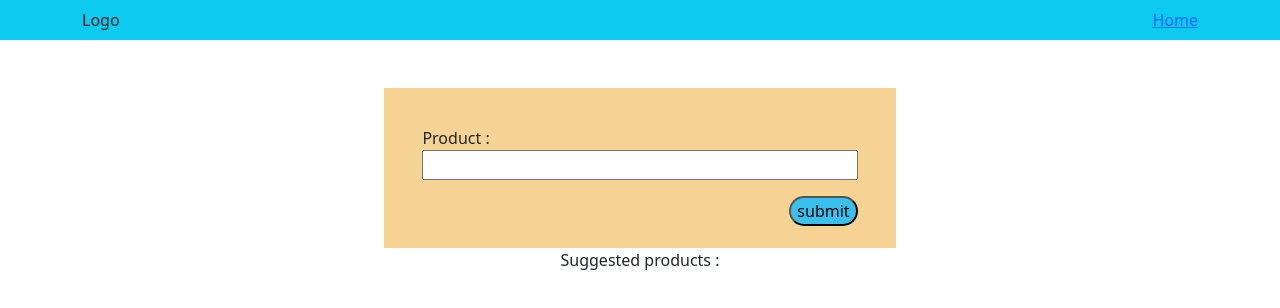
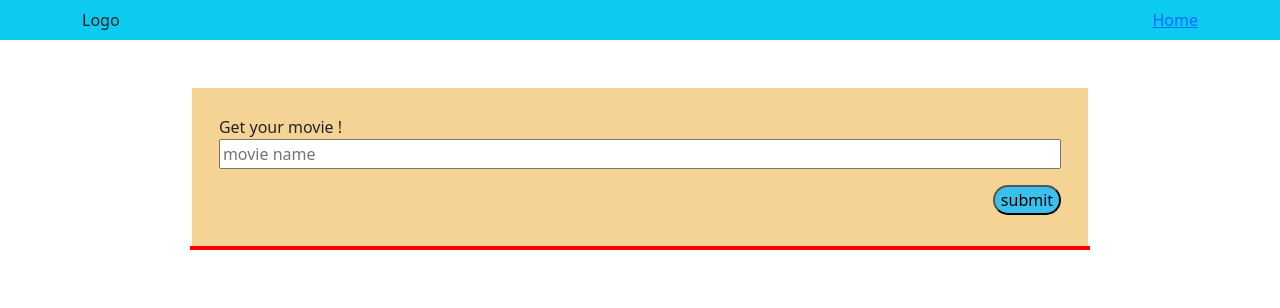
Before and after one commit to NorMenMe/react-shopping-list, a React (Create React App) app: page /create in a window 1280 px wide. Shown: the top 308 px of the page. Built offline with nearby package versions, Linux system fonts and the light colour scheme.

Commit message:
switching to dev-2

```diff
--- a/src/components/Create.js
+++ b/src/components/Create.js
@@ -2,17 +2,16 @@ import React, { useState, useContext } from "react";
 import ProductContext from "./ProductContext";
 import List from "./List";
 import Form from "./Form";
-
 import { Link } from "react-router-dom";
 
 function Create() {
   return (
-    <>
+    <div className="wrapper-create">
       <div className="container-form">
         <Form />
       </div>
       <List />
-    </>
+    </div>
   );
 }
 
--- a/src/components/Form.js
+++ b/src/components/Form.js
@@ -9,12 +9,13 @@ function Form() {
     <>
       <form onSubmit={handleFormSubmit}>
         <div className="container-input">
-          <label htmlFor="product">Product : </label>
+          <label htmlFor="product">Get your movie ! </label>
           <input
             type="text"
             id="product"
             onChange={handleInputChange}
             value={entry}
+            placeholder="movie name"
           />
         </div>
         <div className="container-btn">
--- a/src/components/List.js
+++ b/src/components/List.js
@@ -18,7 +18,7 @@ function List() {
     );
   });
 
-  return <div className="wrapper-list">Suggested products :{result}</div>;
+  return <div className="wrapper-list">{result}</div>;
 }
 
 export default List;
--- a/src/scss/abstracts/_mixins.scss
+++ b/src/scss/abstracts/_mixins.scss
@@ -23,3 +23,10 @@
   flex-direction: row;
   justify-content: space-between;
 }
+
+@mixin flex-wrap {
+  display: flex;
+  flex-direction: row;
+  flex-wrap: wrap;
+  justify-content: center;
+}
--- a/src/scss/components/_create.scss
+++ b/src/scss/components/_create.scss
@@ -1,5 +1,9 @@
+.wrapper-create {
+  width: 70%;
+  margin: 0 auto;
+
   .container-form {
-  width: 40%;
+    width: 100%;
     height: 10rem;
     background-color: #f5d394;
     margin: 0 auto;
@@ -23,3 +27,4 @@
       }
     }
   }
+}
--- a/src/scss/components/_list.scss
+++ b/src/scss/components/_list.scss
@@ -1,3 +1,11 @@
 .wrapper-list {
-  @include center-column;
+  // @include center-column;
+  @include flex-wrap;
+  // @include center;
+  outline: 2px solid red;
+
+  .card {
+    margin-top: 2rem;
+    margin-left: 2rem;
+  }
 }
```
Also changed, not shown: 1 other file (tests, documents, lock files or other folders). Lines whose indentation alone changed are shown as unchanged.
